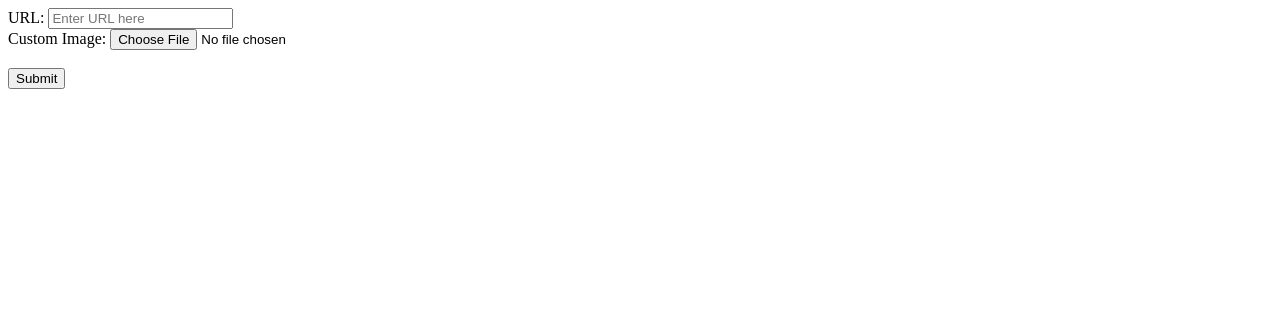
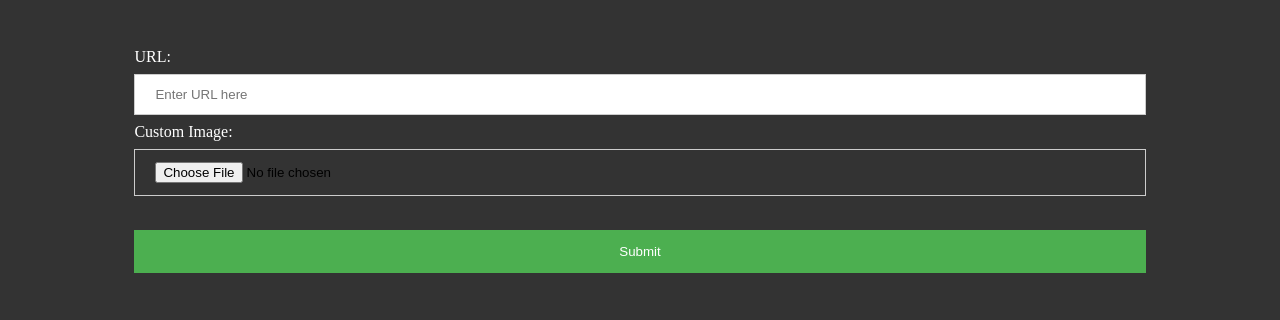
Before and after one commit to Anonymous3017/API-Project-Using-GPT, a Flask app: template templates/index.html in a window 1280 px wide. Shown: the top 320 px of the page. Run offline with Flask 2, Linux system fonts and the light colour scheme; the template is opened without the code that fills it, so the values that code supplies are empty.

Commit message:
Add files via upload

```diff
--- a/templates/index.html
+++ b/templates/index.html
@@ -1,8 +1,56 @@
 <!DOCTYPE html>
 <html>
 
+<head>
+    <style>
+        /* Add a dark gray background color */
+        body {
+            background-color: #333;
+        }
+
+        /* Add some padding and center the form on the page */
+        form {
+            padding: 40px;
+            margin: 0 auto;
+            width: 80%;
+        }
+
+        /* Style the input fields */
+        input[type=text],
+        input[type=file] {
+            padding: 12px 20px;
+            margin: 8px 0;
+            display: inline-block;
+            border: 1px solid #ccc;
+            box-sizing: border-box;
+            width: 100%;
+        }
+
+        /* Style the submit button */
+        input[type=submit] {
+            background-color: #4CAF50;
+            color: white;
+            padding: 14px 20px;
+            margin: 8px 0;
+            border: none;
+            cursor: pointer;
+            width: 100%;
+        }
+
+        /* Add hover effect for the submit button */
+        input[type=submit]:hover {
+            opacity: 0.8;
+        }
+
+        /* Style the labels */
+        label {
+            color: #fff;
+            font-size: 16px;
+        }
+    </style>
+</head>
+
 <body>
-
     <form action="http://127.0.0.1:5000/qrcode" method="post" enctype="multipart/form-data">
         <label for="url">URL:</label>
         <input type="text" id="url" name="url" placeholder="Enter URL here">
@@ -12,7 +60,6 @@
         <br><br>
         <input type="submit" value="Submit">
     </form>
-
 </body>
 
 </html>
```
